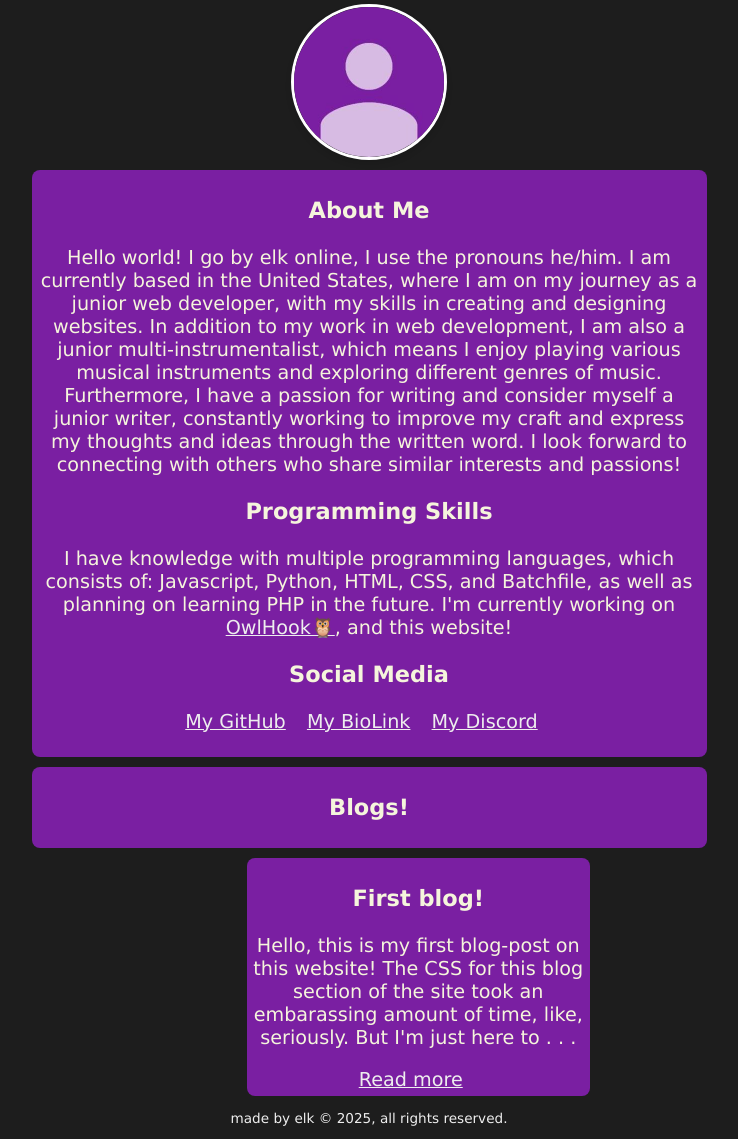
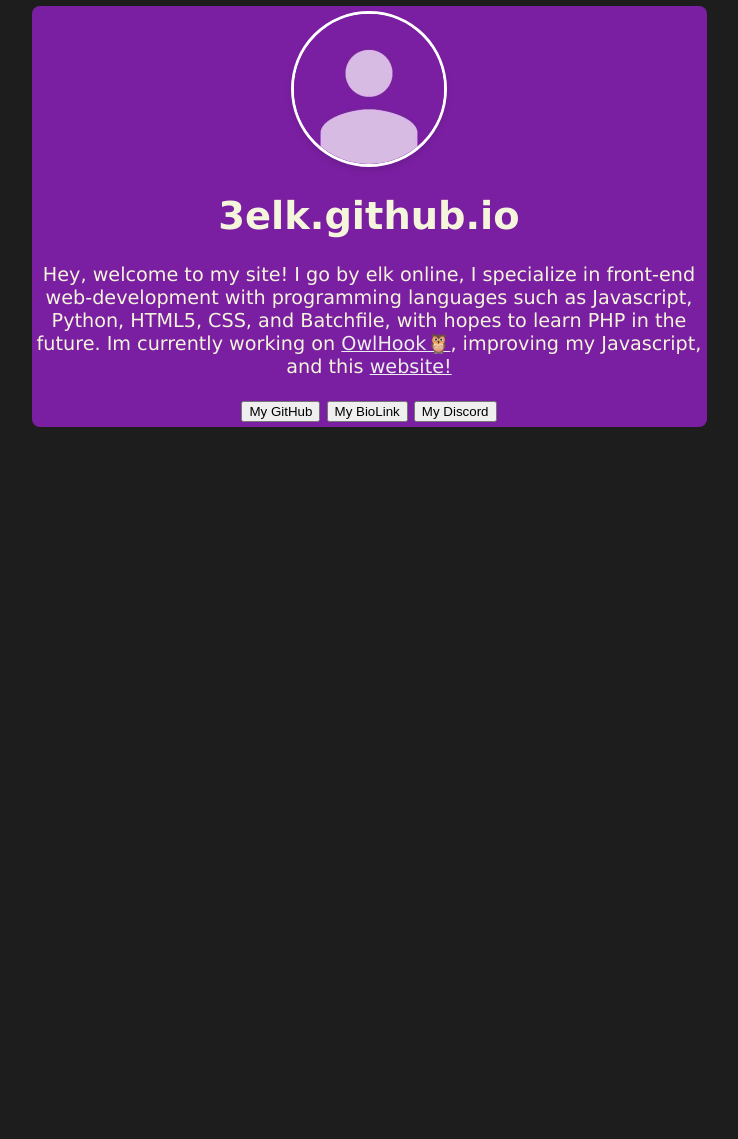
Before and after one commit to 3elk/3elk.github.io, a plain HTML site: page index.html in a window 1280 px wide. Shown: the part 4-1143 px from the top of the page, without its empty margins (271-1009 px from the left). After the commit the page ends 800 px from the top, so only its background shows below. Drawn offline with Linux system fonts and the light colour scheme; a web font is replaced by a local one.

Commit message:
simplified the site + buttons instead of hyperlinks + no more blogs + changed font

```diff
--- a/index.html
+++ b/index.html
@@ -3,34 +3,28 @@
 <head>
     <meta charset="UTF-8">
     <meta name="viewport" content="width=device-width, initial-scale=1.0">
-    <title>Elks Official Website</title>
+    <title>3elk.github.io</title>
     <link rel="stylesheet" href="src/style.css">
     <link rel="preconnect" href="https://fonts.googleapis.com">
     <link rel="preconnect" href="https://fonts.gstatic.com" crossorigin>
-    <link href="https://fonts.googleapis.com/css2?family=Sour+Gummy:ital,wght@0,100..900;1,100..900&display=swap" rel="stylesheet">
+    <link href="https://fonts.googleapis.com/css2?family=Outfit:wght@100..900&display=swap" rel="stylesheet">
 </head>
     <body class="body">
-        <img class="pfp" src="media/elkpfp.jpg" alt="pfp">
         <div class="main">
-            <h3>About Me</h3>
-            <p>Hello world! I go by elk online, I use the pronouns he/him. I am currently based in the United States, where I am on my journey as a junior web developer, with my skills in creating and designing websites. In addition to my work in web development, I am also a junior multi-instrumentalist, which means I enjoy playing various musical instruments and exploring different genres of music. Furthermore, I have a passion for writing and consider myself a junior writer, constantly working to improve my craft and express my thoughts and ideas through the written word. I look forward to connecting with others who share similar interests and passions!</p>
-            <h3>Programming Skills</h3>
-            <p>I have knowledge with multiple programming languages, which consists of: Javascript, Python, HTML, CSS, and Batchfile, as well as planning on learning PHP in the future. I'm currently working on <a href="https://github.com/3elk/OwlHook">OwlHook🦉</a>, and this website!</p>
-            <h3>Social Media</h3>
-            <p class="social">
-                <a href="https://github.com/3elk">My GitHub</a>
-                <a href="https://guns.lol/_">My BioLink</a>
-                <a href="discordapp.com/users/1324506337601785946">My Discord</a>
-            </p>
+            <div class="content-wrapper">
+                <img class="pfp" src="media/elkpfp.jpg" alt="pfp">
+                <div class="text-content">
+                    <h1>3elk.github.io</h1>
+                    <p>
+                        Hey, welcome to my site! I go by elk online, I specialize in front-end web-development with programming languages such as Javascript, Python, HTML5, CSS, and Batchfile, with hopes to learn PHP in the future. Im currently working on <a href="https://github.com/3elk/OwlHook">OwlHook🦉</a>, improving my Javascript, and this <a href="https://github.com/3elk/3elk.github.io/">website!</a>
+                    </p>
+                    <div class="social">
+                        <button class="hover-move" onclick="window.location.href='https://github.com/3elk'" alt="https://github.com/3elk">My GitHub</button>
+                        <button class="hover-move" onclick="window.location.href='https://guns.lol/_'" alt="https://guns.lol/_">My BioLink</button>
+                        <button class="hover-move" onclick="window.location.href='https://discordapp.com/users/1324506337601785946'" alt="https://discordapp.com/users/1324506337601785946">My Discord</button>
+                    </div>
+                </div>
+            </div>
         </div>
-        <div class="blogtitle">
-            <h3>Blogs!</h3>
-        </div>
-        <div class="blog1">
-            <h3>First blog!</h3>
-            <p>Hello, this is my first blog-post on this website! The CSS for this blog section of the site took an embarassing amount of time, like, seriously. But I'm just here to . . .</p>
-            <a href="https://3elk.github.io/blogs/first.html">Read more</a>
-        </div>
-        <p class="end">made by elk © 2025, all rights reserved.</p>
     </body>
 </html>
```
